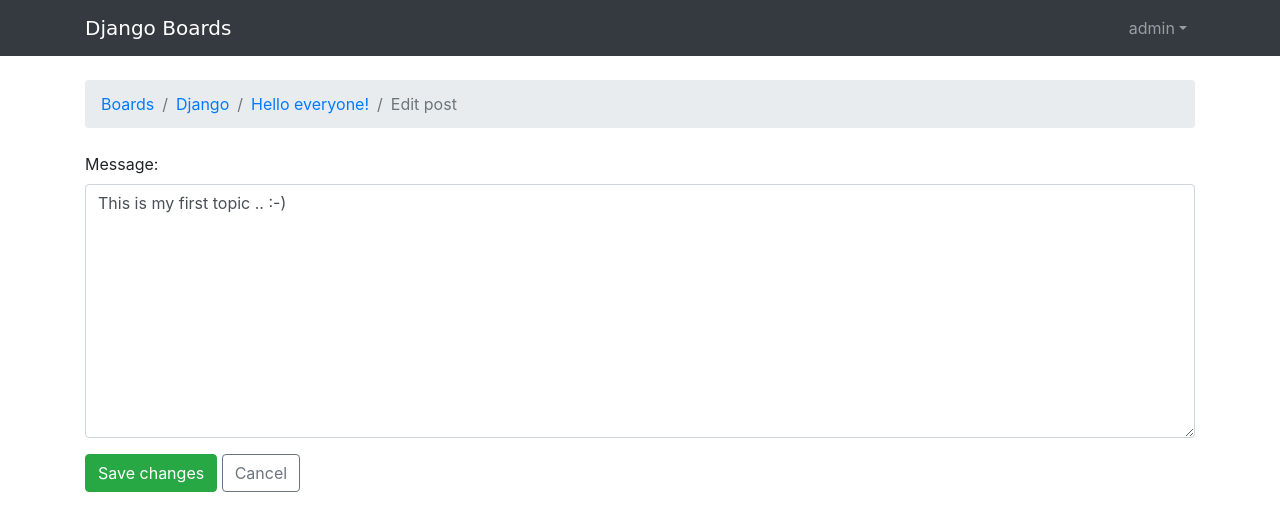
After one commit to zonevn/djangoboards, a Django app: page /boards/1/topics/1/posts/1/edit/ in a window 1280 px wide. The commit adds this page. Shown: the top 531 px of the page. Run offline with Django 3.2, Linux system fonts and the light colour scheme; a user stored in the database is signed in; data comes from the database, SQL or seed files in the repository; both versions use the stored data as it was after the commit; some libraries are stand-ins or nearby versions; some web fonts are replaced.

Commit message:
listview at part 6

```diff
--- a/boards/views.py
+++ b/boards/views.py
@@ -1,11 +1,39 @@
 from django.contrib.auth.decorators import login_required
-from django.db.models import Count
+from django.db.models import Count, QuerySet
 from django.shortcuts import render, get_object_or_404, redirect
 
 # Create your views here.
+from django.utils import timezone
+from django.utils.decorators import method_decorator
+from django.views.generic import UpdateView, ListView
+
 from boards.forms import NewTopicForm, PostForm
 from boards.models import Board, Topic, Post
 
+
+@method_decorator(login_required, name='dispatch')
+class PostUpdateView(UpdateView):
+    model = Post
+    fields = ('message',)
+    template_name = 'edit_post.html'
+    pk_url_kwarg = 'post_pk'
+    context_object_name = 'post'
+
+    def get_queryset(self):
+        queryset = super().get_queryset()  # type:QuerySet
+        return queryset.filter(created_by=self.request.user)
+
+    def form_valid(self, form):
+        post = form.save(commit=False)
+        post.updated_by = self.request.user
+        post.updated_at = timezone.now()
+        post.save()
+        return redirect('topic_posts', pk=post.topic.board.pk, topic_pk=post.topic.pk)
+
+class BoardListView(ListView):
+    model = Board
+    context_object_name = 'boards'
+    template_name = 'home.html'
 
 def home(request):
     boards = Board.objects.all()
--- a/djangoboard/urls.py
+++ b/djangoboard/urls.py
@@ -22,7 +22,7 @@
 
 urlpatterns = [
     path('admin/', admin.site.urls),
-    path('', views.home, name='home'),
+    path('', views.BoardListView.as_view(), name='home'),
     path('boards/<pk>/', views.board_topics, name='board_topics'),
     path('boards/<pk>/new/', views.new_topic, name='new_topic'),
     path('signup/', accounts_views.signup, name='signup'),
@@ -47,5 +47,6 @@
          name='password_change_done'),
     path('boards/<pk>/topics/<topic_pk>/', views.topic_posts, name='topic_posts'),
     path('boards/<pk>/topics/<topic_pk>/reply/', views.reply_topic, name='reply_topic'),
+    path('boards/<pk>/topics/<topic_pk>/posts/<post_pk>/edit/', views.PostUpdateView.as_view(), name='edit_post'),
 
 ]
--- /dev/null
+++ b/templates/edit_post.html
@@ -0,0 +1,19 @@
+{% extends 'master.html' %}
+{% block title %}{% endblock %}
+{% block breadcrumb %}
+    <li class="breadcrumb-item"><a href="{% url 'home' %}">Boards</a></li>
+    <li class="breadcrumb-item"><a href="{% url 'board_topics' post.topic.board.pk %}">{{ post.topic.board.name }}</a>
+    </li>
+    <li class="breadcrumb-item"><a
+            href="{% url 'topic_posts' post.topic.board.pk post.topic.pk %}">{{ post.topic.subject }}</a></li>
+    <li class="breadcrumb-item active">Edit post</li>
+{% endblock %}
+{% block content %}
+    <form method="post" class="mb-4" novalidate>
+        {% csrf_token %}
+        {% include 'includes/form.html' %}
+        <button type="submit" class="btn btn-success">Save changes</button>
+        <a href="{% url 'topic_posts' post.topic.board.pk post.topic.pk %}" class="btn btn-outline-secondary"
+           role="button">Cancel</a>
+    </form>
+{% endblock %}
--- a/templates/topic_posts.html
+++ b/templates/topic_posts.html
@@ -36,7 +36,8 @@
                         {{ post.message }}
                         {% if post.created_by == user %}
                             <div class="mt-3">
-                                <a href="#" class="btn btn-primary btn-sm" role="button">Edit</a>
+                                <a href="{% url 'edit_post' post.topic.board.pk post.topic.pk post.pk %}"
+                                   class="btn btn-primary btn-sm" role="button">Edit</a>
                             </div>
                         {% endif %}
                     </div>
```
Also changed, not shown: boards/tests/test_view_edit_post.py (added, +40 -0 lines), boards/tests/test_view_home.py (+2 -2 lines), db.sqlite3.
